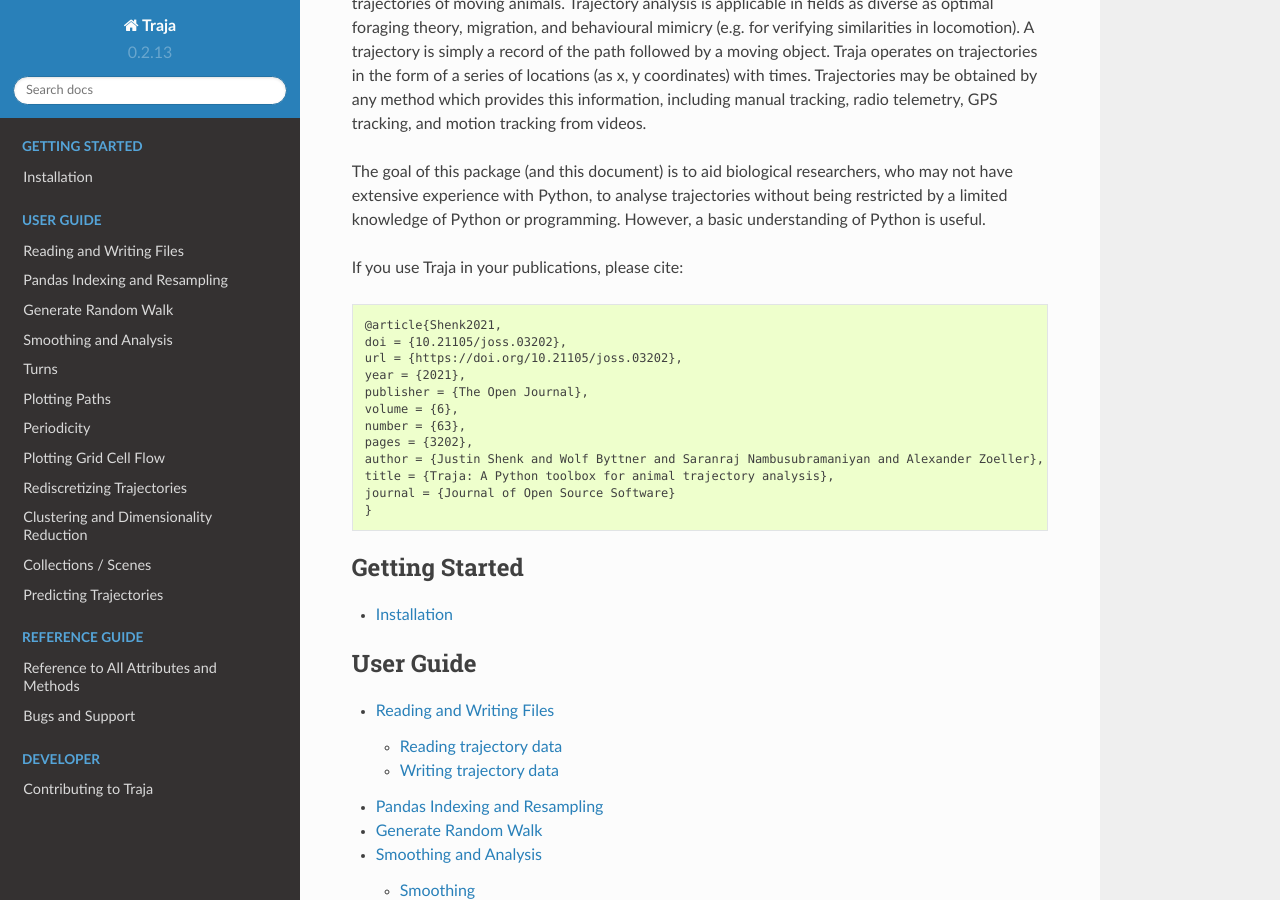
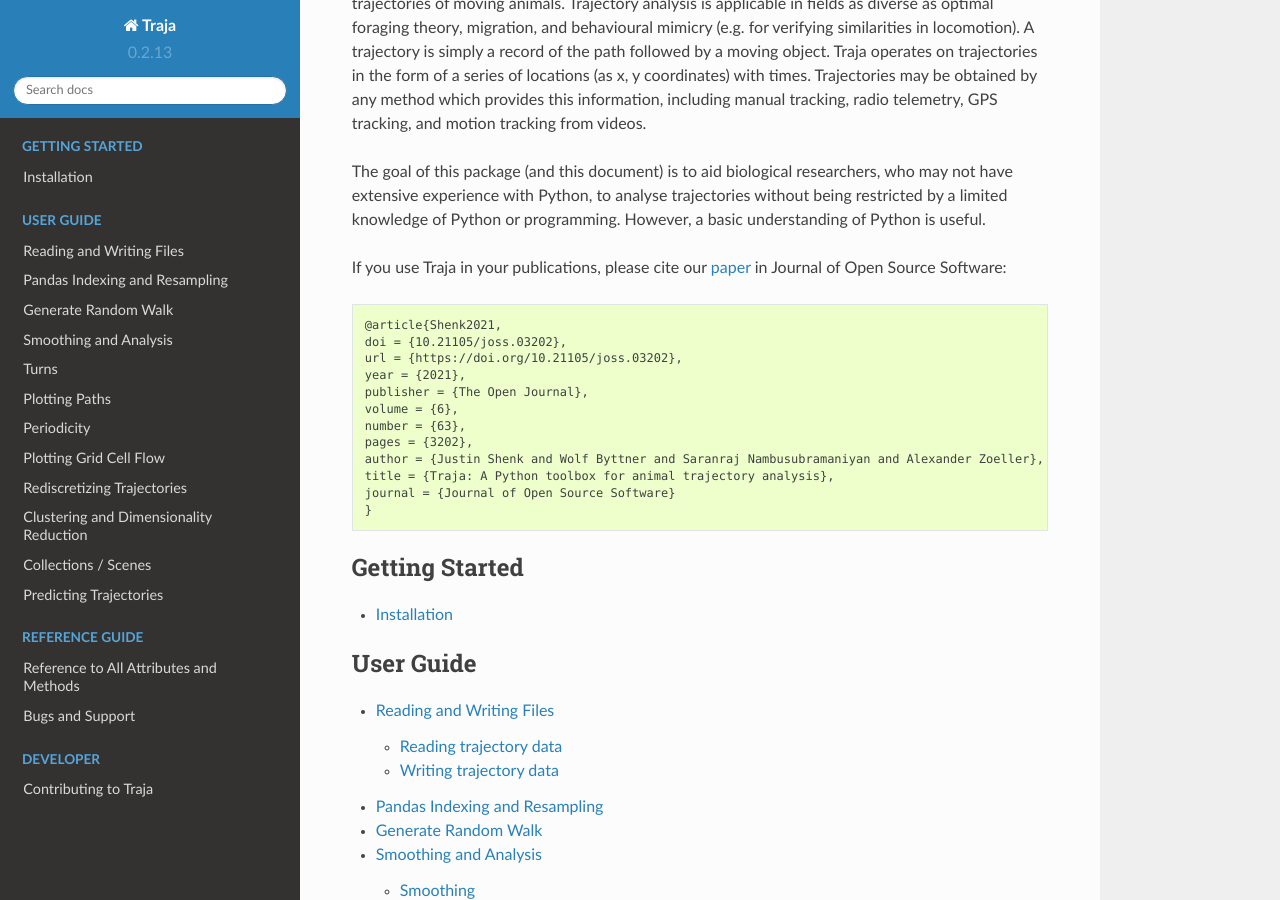
Before and after one commit to traja-team/traja, a Sphinx documentation site: the page built from docs/source/index.rst, in a window 1280 px wide and 900 px high, scrolled down 393 px. Built offline with Sphinx 7.4.7 and the Read the Docs theme 2.0.0, drawn with Linux system fonts in a browser that asks for light colours; pages that are not in the unit, such as notebooks, are missing from menus.

Commit message:
[Docs] Add link to paper

```diff
--- a/docs/source/index.rst
+++ b/docs/source/index.rst
@@ -29,7 +29,8 @@
 without being restricted by a limited knowledge of Python or programming.
 However, a basic understanding of Python is useful.
 
-If you use Traja in your publications, please cite:
+If you use Traja in your publications, please cite our paper_ in Journal of Open Source
+Software:
 
 .. code-block:: txt
 
@@ -45,6 +46,8 @@
    title = {Traja: A Python toolbox for animal trajectory analysis},
    journal = {Journal of Open Source Software}
    }
+
+.. _paper: https://joss.theoj.org/papers/10.21105/joss.03202
 
 .. toctree::
    :maxdepth: 1
```
